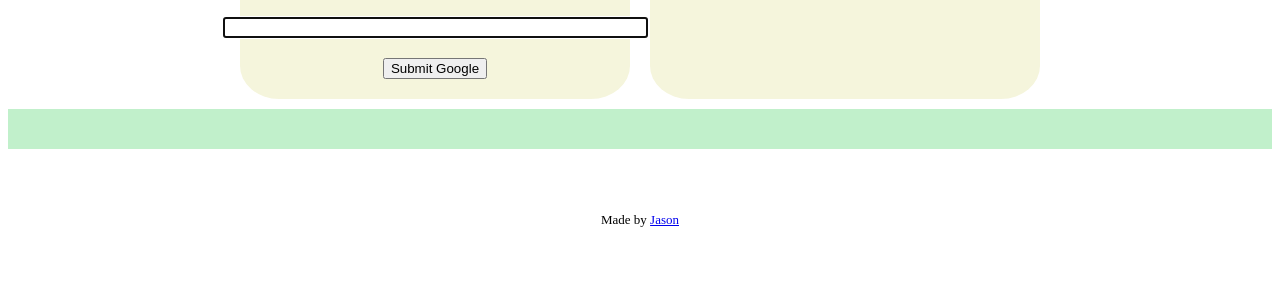
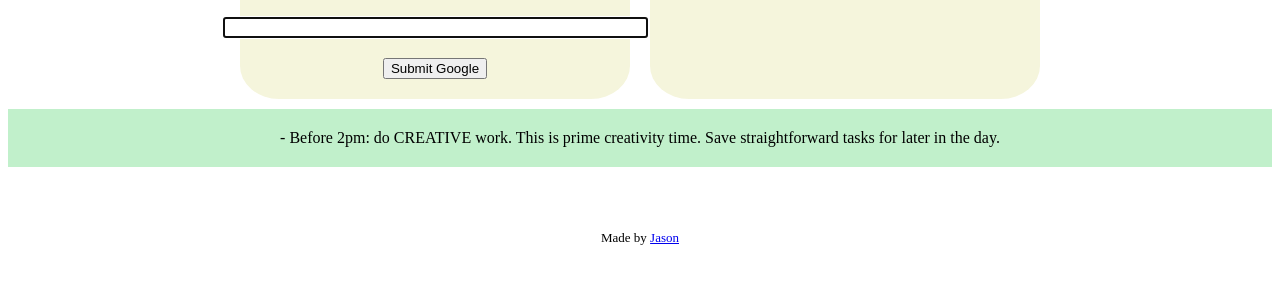
Before and after one commit to slimnift/slimnift.github.io, a plain HTML site: page index.html in a window 1280 px wide. Shown: the part 250-534 px from the top of the page. Drawn offline with Linux system fonts and the light colour scheme.

Commit message:
Update index.html

```diff
--- a/index.html
+++ b/index.html
@@ -56,6 +56,7 @@
     </div>
 
     <div id="todo">
+        - Before 2pm: do CREATIVE work. This is prime creativity time. Save straightforward tasks for later in the day.
 
     </div>
 
```
